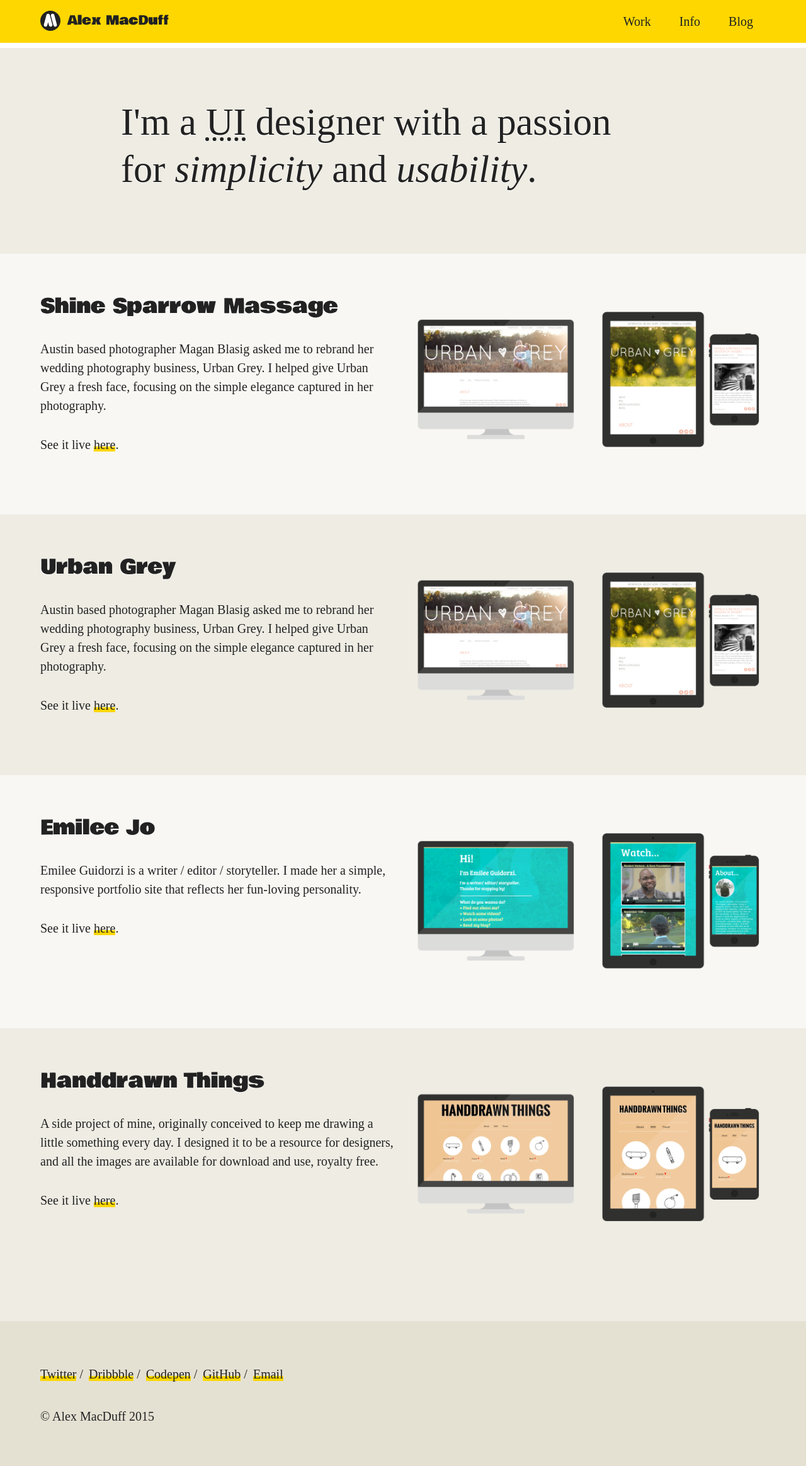
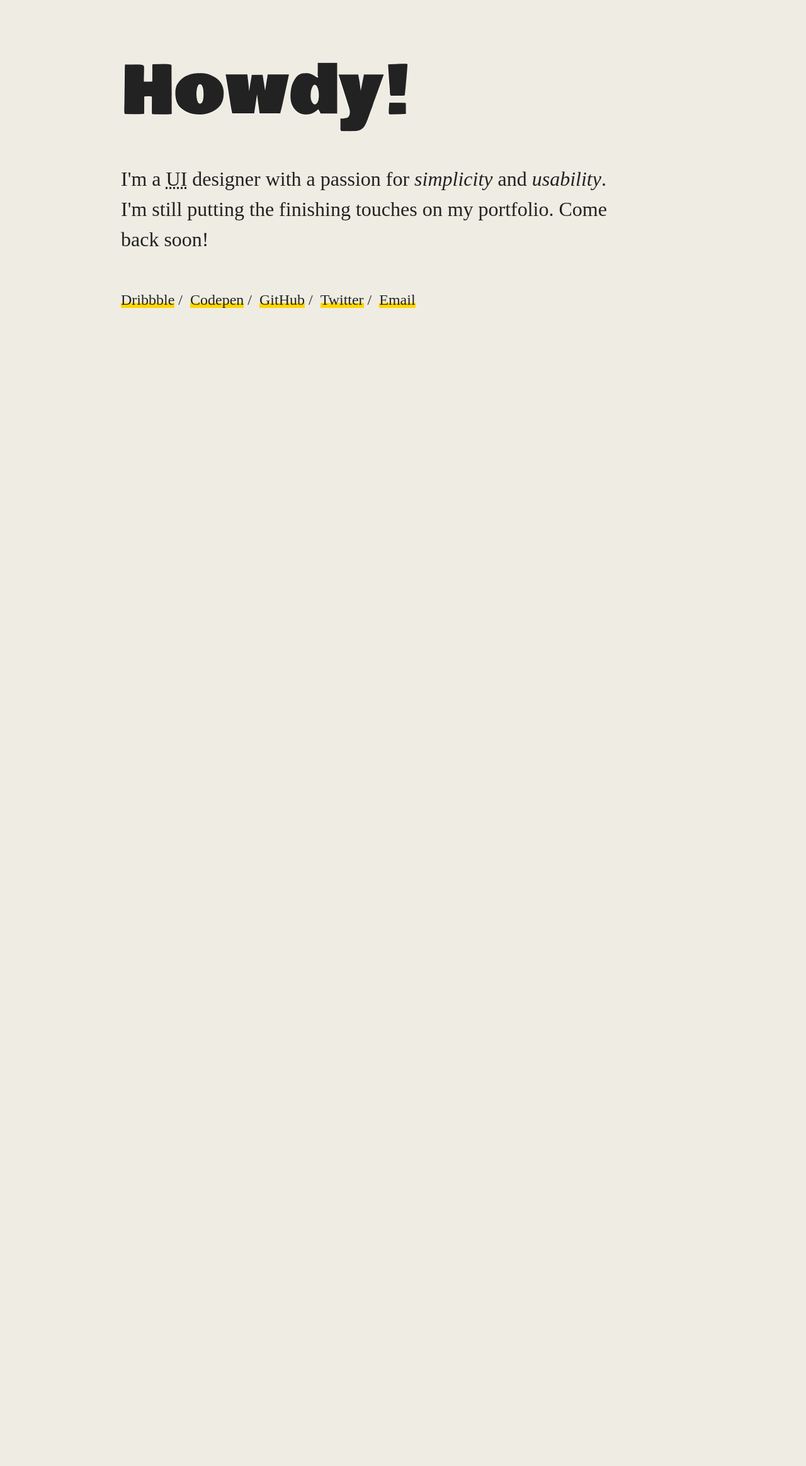
Before and after one commit to amacduff/alex-macduff-design, a Jekyll site: the page built from index.html, in a window 1280 px wide. Shown: the whole page at 63% size. Built offline with Jekyll 4.4.1, drawn with Linux system fonts in a browser that asks for light colours; nearby versions of some CDN libraries; some web fonts are replaced; after the commit the page ends 900 px from its top, so only the background shows below that.

Commit message:
Add placeholder page

```diff
--- a/_includes/footer.html
+++ b/_includes/footer.html
@@ -1,4 +1,4 @@
-<footer>
+<!-- <footer>
 
         <ul>
             <li><a href="http://twitter.com/amacduff">Twitter</a></li>
@@ -16,4 +16,4 @@
 <script src="js/jquery.fittext.js"></script>
 <script type="text/javascript">
 	$("#fittext1").fitText(1.4);
-</script>
+</script> -->
--- a/_includes/header.html
+++ b/_includes/header.html
@@ -1,6 +1,6 @@
 <header>
 
-    <div class="top-bar">
+    <!-- <div class="top-bar">
 
         <div class="top-bar-container">
 
@@ -39,6 +39,6 @@
 
         </div>
 
-    </div>
+    </div> -->
 
 </header>
--- a/_sass/_media_queries.scss
+++ b/_sass/_media_queries.scss
@@ -59,6 +59,32 @@
 
 	}
 
+	// Splash Styling
+
+	.splash {
+		@include grid(8);
+		padding: 5rem 0 2rem 15%;
+
+		ul,
+		p {
+			font: {
+				@include fntz(2);
+			}
+		}
+
+		ul {
+
+			li {
+				font: {
+					@include fntz(1.5);
+				}
+
+			}
+
+		}
+
+	}
+
 }
 
 @media screen and (min-width: 1024px) {
--- /dev/null
+++ b/_sass/_splash.scss
@@ -0,0 +1,49 @@
+/* Splash */
+
+.splash {
+	clear: both;
+	@include grid(11);
+	padding: 5rem 0 2rem 5%;
+
+	a {
+		box-shadow: inset 0 -8px 0 $color-accent;
+
+		&:hover {
+			background-color: $color-accent;
+		}
+
+	}
+
+	ul,
+	p {
+		font: {
+			@include fntz(1.5);
+		}
+		margin: 1rem 0 3rem 0;
+		max-width: 25em;
+	}
+
+	ul {
+		padding-bottom: 2rem;
+
+		li {
+			display: inline-block;
+			font: {
+				@include fntz(1);
+			}
+			line-height: 2em;
+			padding-right: 0.25rem;
+
+			&:after {
+				content: " /";
+			}
+
+			&:last-child:after {
+				content: none;
+			}
+
+		}
+
+	}
+
+}
--- a/css/main.scss
+++ b/css/main.scss
@@ -13,5 +13,6 @@
         "header",
         "work",
         "footer",
+        "splash",
         "media_queries"
 ;
--- a/index.html
+++ b/index.html
@@ -2,76 +2,25 @@
 layout: default
 ---
 
-<div class="ui-designer">
+<main class="splash">
 
-    <h1 id="fittext1">I'm a <abbr title="User Interface">UI</abbr> designer with a passion for <em>simplicity</em> and <em>usability</em>.</p>
+    <h1 id="fittext2">Howdy!</h1>
 
-</div>
+    <p>I'm a <abbr title="User Interface">UI</abbr> designer with a passion for <em>simplicity</em> and <em>usability</em>. I'm still putting the finishing touches on my portfolio. Come back soon!</p>
 
-<main class="work">
-
-    <section class="project">
-        <div class="project-container">
-            <div class="details">
-                <h1 class="anchor">Shine Sparrow Massage</h1>
-                <p>Austin based photographer Magan Blasig asked me to rebrand her wedding photography business, Urban Grey. I helped give Urban Grey a fresh face, focusing on the simple elegance captured in her photography.</p>
-                <p>See it live <a href="http://urbangrey.com" target="_blank">here</a>.</p>
-            </div>
-            <div class="sample">
-                <img src="img/sample_ug1.png">
-            </div>
-            <div class="sample">
-                <img src="img/sample_ug2.png">
-            </div>
-        </div>
-    </section>
-
-    <section class="project">
-        <div class="project-container">
-            <div class="details even">
-                <h1 class="anchor">Urban Grey</h1>
-                <p>Austin based photographer Magan Blasig asked me to rebrand her wedding photography business, Urban Grey. I helped give Urban Grey a fresh face, focusing on the simple elegance captured in her photography.</p>
-                <p>See it live <a href="http://urbangrey.com" target="_blank">here</a>.</p>
-            </div>
-            <div class="sample">
-                <img src="img/sample_ug1.png">
-            </div>
-            <div class="sample">
-                <img src="img/sample_ug2.png">
-            </div>
-        </div>
-    </section>
-
-    <section class="project">
-        <div class="project-container">
-            <div class="details">
-                <h1 class="anchor">Emilee Jo</h1>
-                <p>Emilee Guidorzi is a writer / editor / storyteller. I made her a simple, responsive portfolio site that reflects her fun-loving personality.</p>
-                <p>See it live <a href="http://emileejo.com" target="_blank">here</a>.</p>
-            </div>
-            <div class="sample">
-                <img src="img/sample_ej1.png">
-            </div>
-            <div class="sample">
-                <img src="img/sample_ej2.png">
-            </div>
-        </div>
-    </section>
-
-    <section class="project">
-        <div class="project-container">
-            <div class="details even">
-                <h1 class="anchor">Handdrawn Things</h1>
-                <p>A side project of mine, originally conceived to keep me drawing a little something every day. I designed it to be a resource for designers, and all the images are available for download and use, royalty free.</p>
-                <p>See it live <a href="http://handdrawnthings.com" target="_blank">here</a>.</p>
-            </div>
-            <div class="sample">
-                <img src="img/sample_ht1.png">
-            </div>
-            <div class="sample">
-                <img src="img/sample_ht2.png">
-            </div>
-        </div>
-    </section>
+    <ul>
+        <li><a href="http://dribbble.com/amacduff">Dribbble</a></li>
+        <li><a href="http://codepen.io/amacduff">Codepen</a></li>
+        <li><a href="http://github.com/amacduff">GitHub</a></li>
+        <li><a href="http://twitter.com/amacduff">Twitter</a></li>
+        <li><a href="mailto:hello@alexmacduff.com?subject=I%20went%20to%20your%20site%20and%20now%20I%20am%20emailing%20you">Email</a></li>
+    </ul>
 
 </main>
+
+<script src="http://code.jquery.com/jquery-2.1.4.min.js"></script>
+<script src="js/jquery.fittext.js"></script>
+<script type="text/javascript">
+    $("#fittext1").fitText(1.4);
+    $("#fittext2").fitText(0.8);
+</script>
```
Also changed, not shown: work.html (added, +77 -0 lines).
